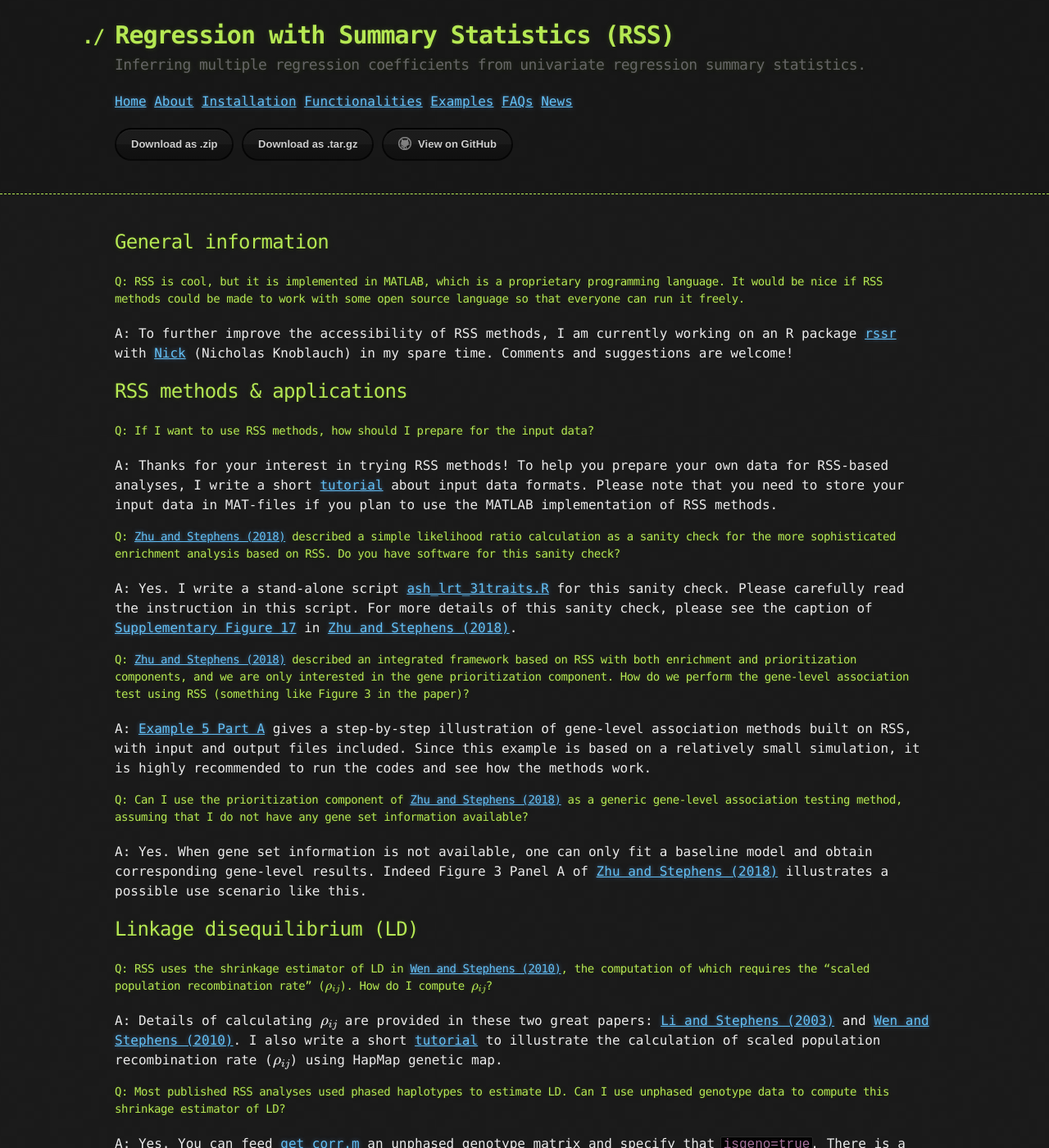
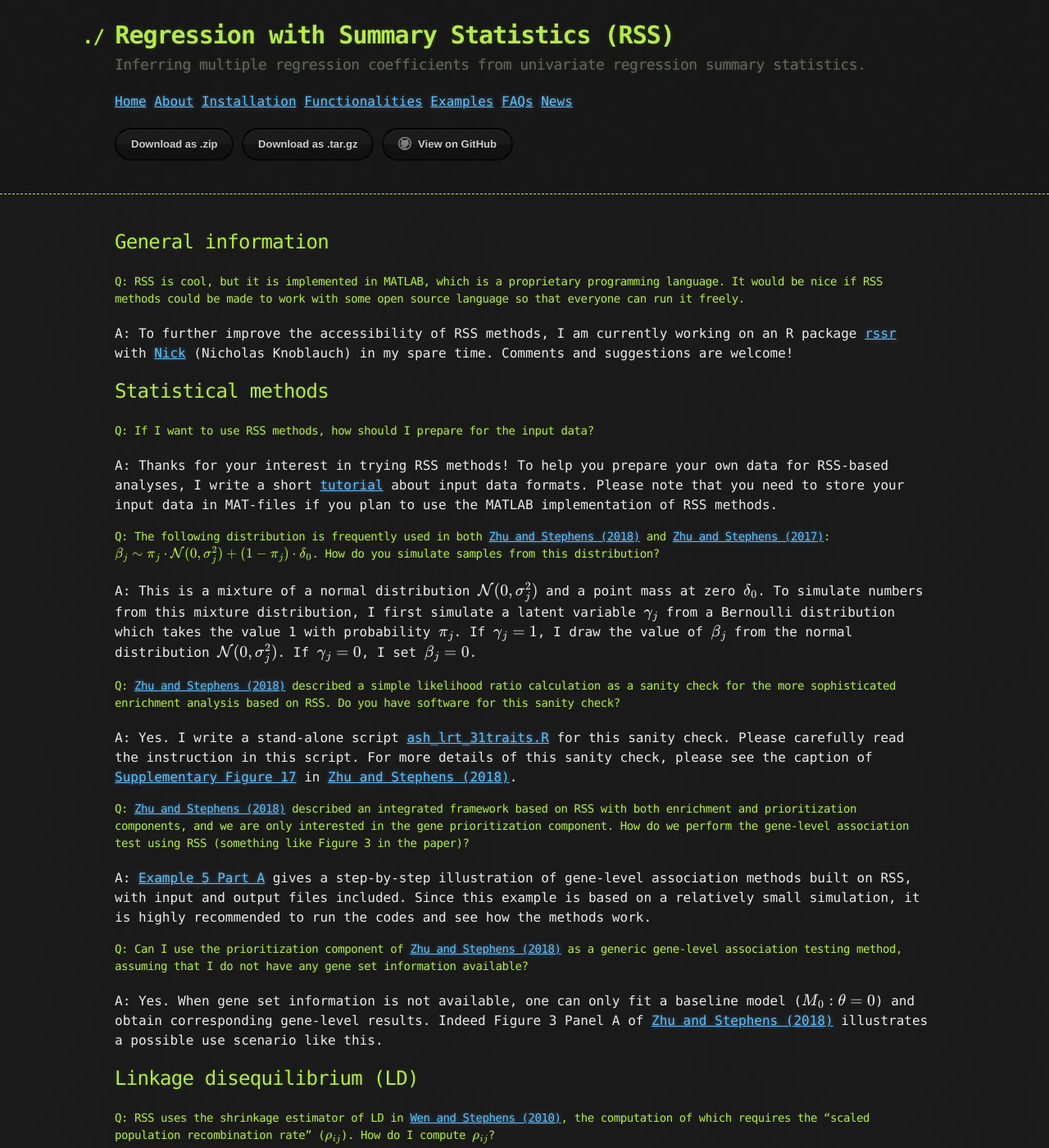
Before and after one commit to stephenslab/rss, a Jekyll site: the page built from docs/FAQ.md, in a window 1280 px wide and 1400 px high. Shown: the whole window at 82% size. Built offline with Jekyll 4.4.1, drawn with Linux system fonts in a browser that asks for light colours; formulas are drawn with MathJax 3.

Commit message:
update faq

```diff
--- a/docs/FAQ.md
+++ b/docs/FAQ.md
@@ -26,7 +26,7 @@ I am currently working on an R package [rssr][]
 with [Nick][] (Nicholas Knoblauch) in my spare time.
 Comments and suggestions are welcome!
 
-## RSS methods & applications
+## Statistical methods
 
 #### Q: If I want to use RSS methods, how should I prepare for the input data?
 
@@ -35,6 +35,17 @@ To help you prepare your own data for RSS-based analyses,
 I write a short [tutorial](Input-Data-Formats) about input data formats.
 Please note that you need to store your input data in MAT-files if
 you plan to use the MATLAB implementation of RSS methods.
+
+#### Q: The following distribution is frequently used in both [Zhu and Stephens (2018)][] and [Zhu and Stephens (2017)][]: $$\beta_j \sim \pi_j\cdot{\cal N}(0,\sigma_j^2) + (1-\pi_j)\cdot\delta_0$$. How do you simulate samples from this distribution?
+
+A: This is a mixture of a normal distribution $${\cal N}(0,\sigma_j^2)$$
+and a point mass at zero $$\delta_0$$.
+To simulate numbers from this mixture distribution,
+I first simulate a latent variable $$\gamma_j$$ from a Bernoulli
+distribution which takes the value 1 with probability $$\pi_j$$.
+If $$\gamma_j=1$$, I draw the value of $$\beta_j$$ from
+the normal distribution $${\cal N}(0,\sigma_j^2)$$.
+If $$\gamma_j=0$$, I set $$\beta_j=0$$.
 
 #### Q: [Zhu and Stephens (2018)][] described a simple likelihood ratio calculation as a sanity check for the more sophisticated enrichment analysis based on RSS. Do you have software for this sanity check?
 
@@ -52,7 +63,11 @@ it is highly recommended to run the codes and see how the methods work.
 
 #### Q: Can I use the prioritization component of [Zhu and Stephens (2018)][] as a generic gene-level association testing method, assuming that I do not have any gene set information available?
 
-A: Yes. When gene set information is not available, one can only fit a baseline model and obtain corresponding gene-level results. Indeed Figure 3 Panel A of [Zhu and Stephens (2018)][] illustrates a possible use scenario like this.
+A: Yes. When gene set information is not available,
+one can only fit a baseline model ($M_0:\theta=0$)
+and obtain corresponding gene-level results.
+Indeed Figure 3 Panel A of [Zhu and Stephens (2018)][]
+illustrates a possible use scenario like this.
 
 ## Linkage disequilibrium (LD)
 
```
